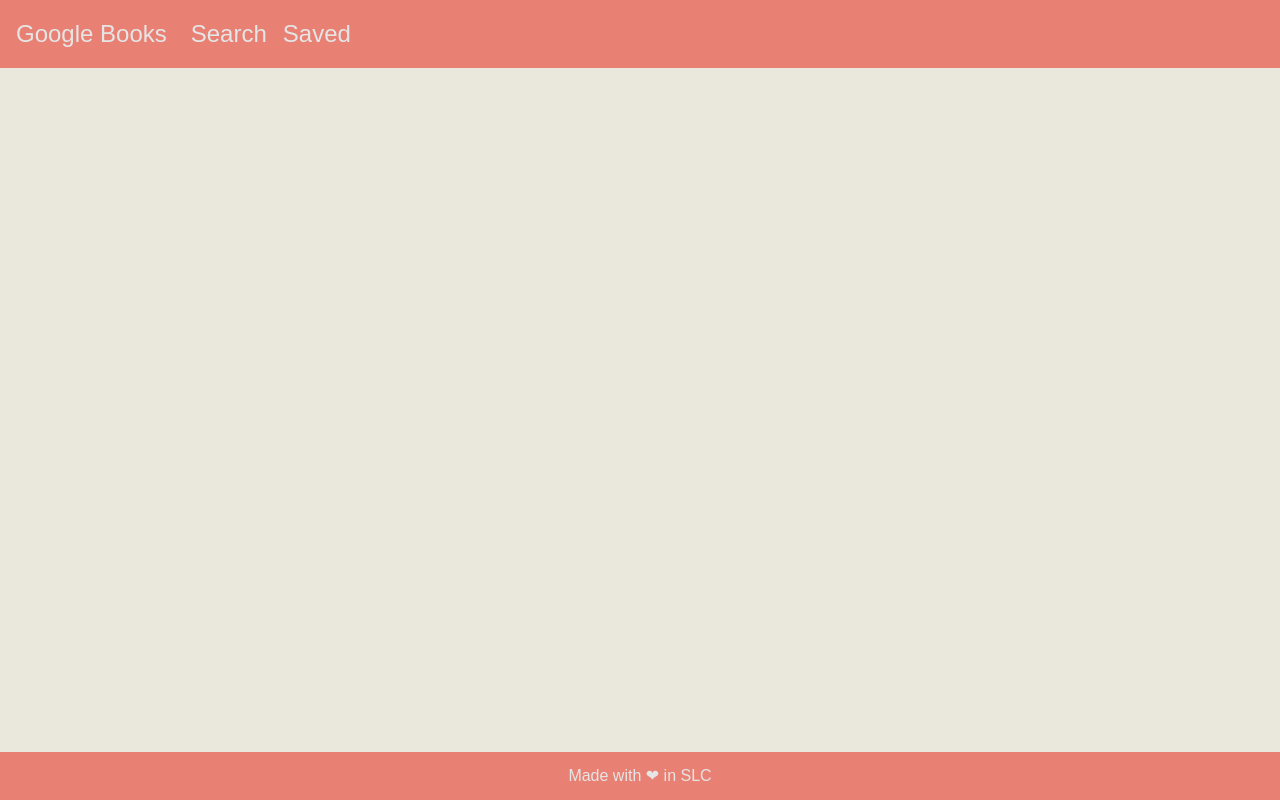
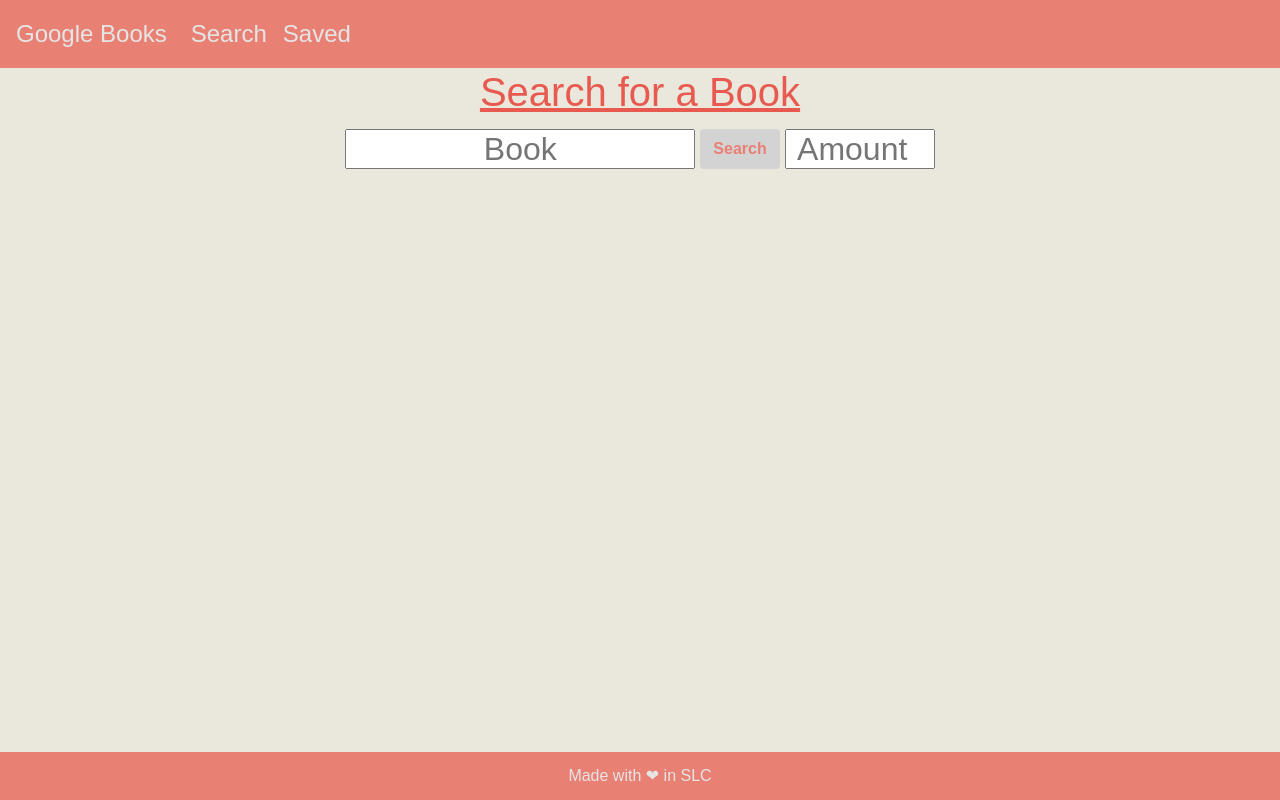
Before and after one commit to Akessler314/Google-Books-React, a React (Create React App) app in the folder client/: page /search in a window 1280 px wide. Built offline with nearby package versions, Linux system fonts and the light colour scheme.

Commit message:
implimented useState hook and have API implimented giving a resonse on click

```diff
--- a/client/src/pages/About/about.css
+++ b/client/src/pages/About/about.css
@@ -2,11 +2,6 @@ body {
 background-color: #EAE7DC;
 }
 
-.search-form {
-    margin-left: auto;
-    margin-right: auto;
-    justify-content: center;
-}
 
 .welcome {
     color: #E85A4F;
--- a/client/src/pages/Search/search.css
+++ b/client/src/pages/Search/search.css
@@ -0,0 +1,33 @@
+.searchTitle {
+    color: #E85A4F;
+    text-decoration: underline;
+}
+
+.search-form {
+    margin-left: auto;
+    margin-right: auto;
+    justify-content: center;
+}
+
+.bookSearch {
+  text-align: center;
+  height: 40px;
+  width:350px;
+  font-size: xx-large;
+  margin:0;
+}
+.amountSearch {
+  text-align: center;
+  height: 40px;
+  width:150px;
+  font-size: xx-large;
+  margin:0;
+}
+
+.bookSearchBtn {
+    height: 40px;
+    margin-left: 0;
+    background-color: #8E8D8A;
+    color: #E98074;
+    font-weight: bolder;
+}
--- a/client/src/pages/Search/search.js
+++ b/client/src/pages/Search/search.js
@@ -1,20 +1,62 @@
-import React from "react";
-import Hero from "../../components/Hero/index";
+import React, {Component, useState} from "react";
+import axios from "axios";
+
 import Container from "../../components/Container/index";
+
 import Row from "../../components/Row/index";
 import Column from "../../components/Column/index";
+
 
 import './search.css';
 
 function Search() {
-    return (
+
+    const [query, setQuery] = useState('')
+    const [maxResults, setMaxResults] = useState(10);
+
+    const bookSearchFunc = (event) => {
+      event.preventDefault();
+      axios
+        .get(
+         `https://www.googleapis.com/books/v1/volumes?q=${query}&maxResults=${maxResults}`
+        )
+        .then(res => {
+          console.log(res)
+        } );
+    };
+
+      return (
       <div>
+        <div className="row">
+          <h1 className="searchTitle">Search for a Book</h1>
+        </div>
+        <form className="search-form form-inline">
+          <input
+          className="bookSearch"
+          placeholder="Book"
+          onChange={e => setQuery(e.target.value)}
+          />
+          <button
+          type="submit"
+          className="btn bookSearchBtn "
+          onClick={bookSearchFunc}>
+            Search
+          </button>
+          <input
+          className="amountSearch"
+          type="number"
+          placeholder= "Amount"
+          min="1"
+          max="40"
+          onChange={e => setMaxResults(e.target.value)}
+          />
+        </form>
         <Container style={{ marginTop: 30 }}>
-
         </Container>
 
       </div>
-    );
-  }
+      );
 
-  export default Search;
+}
+
+export default Search;
--- a/package.json
+++ b/package.json
@@ -19,6 +19,7 @@
     "nodemon": "^1.18.7"
   },
   "dependencies": {
+    "axios": "^0.19.2",
     "express": "^4.16.3",
     "if-env": "^1.0.4",
     "react": "^16.13.1",
```
Also changed, not shown: client/src/utils/API.js (+14 -0 lines), 2 other files (tests, documents, lock files or other folders).
